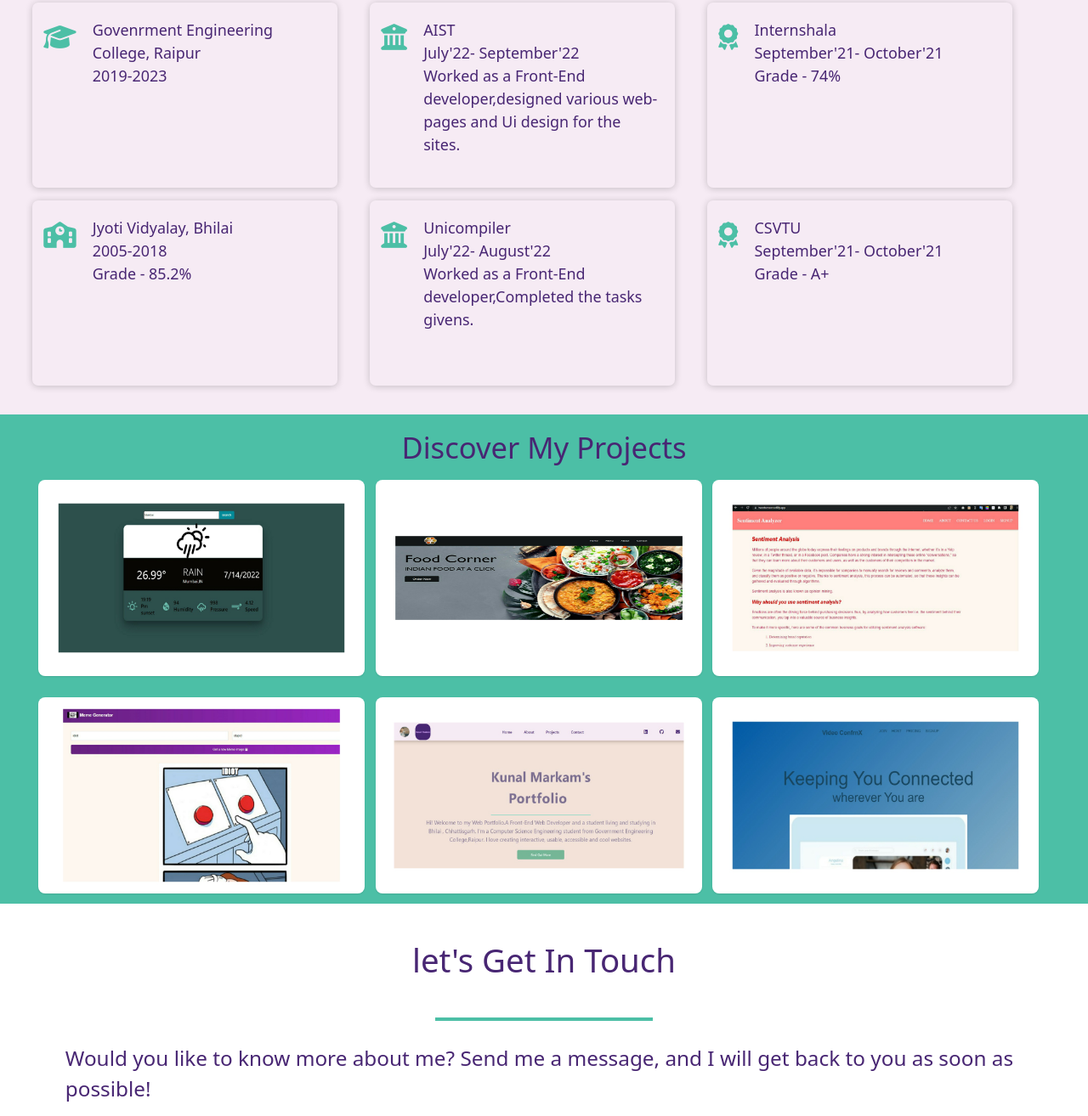
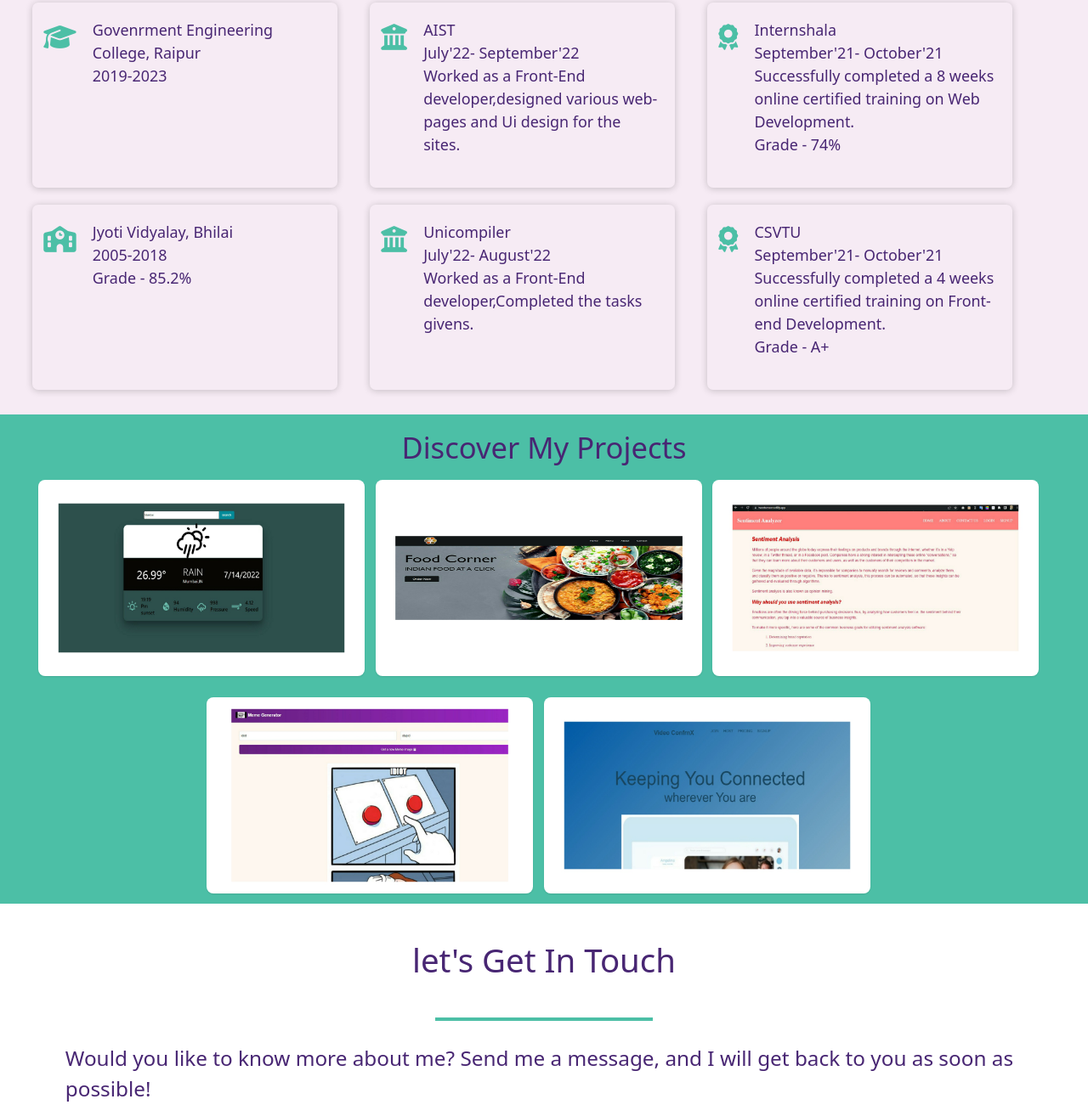
Before and after one commit to KD4-80155/Portfolio, a plain HTML site: page index.html in a window 1280 px wide. Shown: the part 1225-2539 px from the top of the page at 85% size. Drawn offline with nearby package versions, Linux system fonts and the light colour scheme.

Commit message:
added training details

```diff
--- a/index.css
+++ b/index.css
@@ -205,7 +205,7 @@ nav {
   display: flex;
   font-size: 1.7vw;
   box-shadow: 0px 1px 8px rgba(0, 0, 0, 0.2);
-  margin-bottom: 1.2vw;
+  margin-bottom: 1.6vw;
   border-radius: 7px;
   width: 28vw;
   height: 17vw;
--- a/index.html
+++ b/index.html
@@ -159,7 +159,7 @@
             <i class="fa-solid fa-award sent-icons"></i>
           </div>
           <div class="sent">
-            Internshala<br>September'21- October'21<br>Grade - 74%
+            Internshala<br>September'21- October'21<br>Successfully completed a 8 weeks online certified training on Web Development. <br>Grade - 74%
           </div>
         </div>
         <div class="csvtu">
@@ -167,7 +167,7 @@
             <i class="fa-solid fa-award sent-icons"></i>
           </div>
           <div class="sent">
-            CSVTU<br>September'21- October'21<br>Grade - A+
+            CSVTU<br>September'21- October'21<br>Successfully completed a 4 weeks online certified training on Front-end Development. <br>Grade - A+
           </div>
         </div>
       </div>
@@ -206,11 +206,6 @@
             </a>
           </div>
         </div>
-        <div class="project"><img class="pro-img" src="./img/portfolio.jpeg" alt="">
-          <div class="hover-items">
-            <div class="hidd-items">Portfolio<br>using<br>HTML & CSS</div>
-          </div>
-        </div>
         <div class="project"><img class="pro-img" src="./img/Videoconfrnx.jpeg" alt="">
           <div class="hover-items">
             <a class="pro-links" href="https://videoconfnx.netlify.app/" target="_blank">
@@ -230,7 +225,7 @@
     </div>
     <div class="cont-option">
       <div class="cont">
-        <div><i class="fa-light fa-mobile cont-icon"></i></div>
+        <div><i class="fa-solid fa-mobile cont-icon"></i></div>
         <a class="cont-diff" href="tel:9755779290">
           <div>+91 9755779290</div>
         </a>
```
Also changed, not shown: 2 other files.
